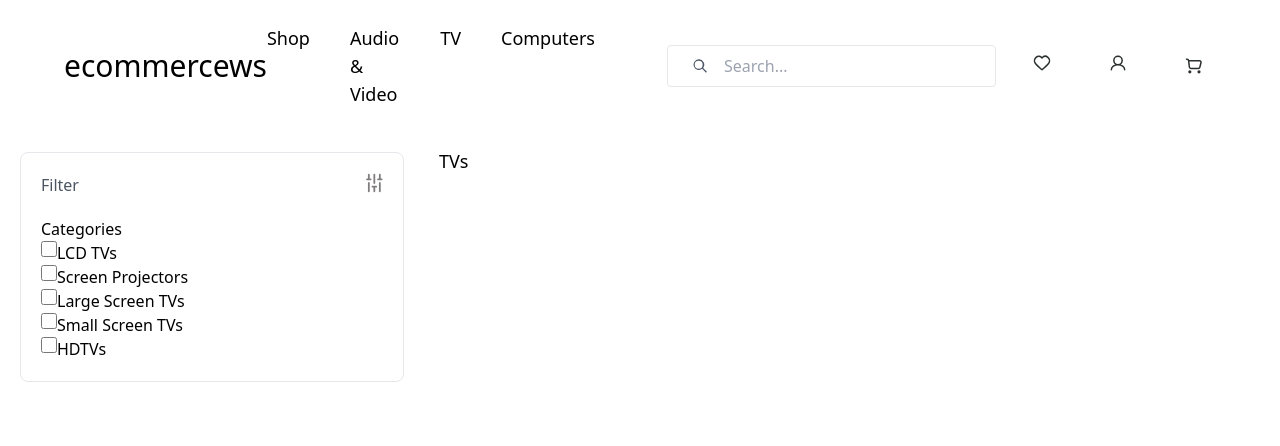
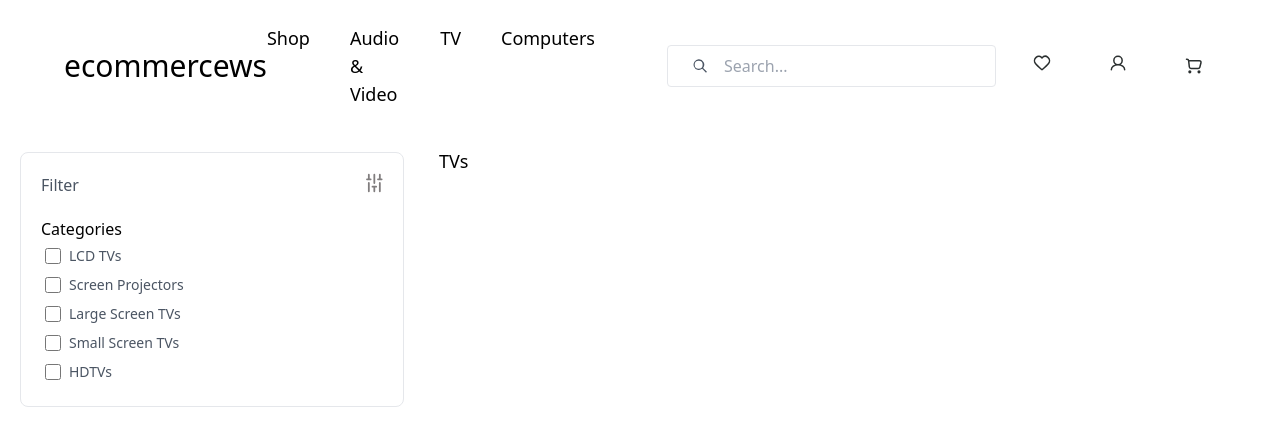
Before and after one commit to asif-kamal/ecommerce-app, a React (Vite) app in the folder ecommerce-app/: page /tv in a window 1280 px wide. Shown: the top 446 px of the page. Built offline with nearby package versions, Linux system fonts and the light colour scheme.

Commit message:
Fixed padding and added styling to text for filter categories

```diff
--- a/ecommerce-app/src/components/Filters/Categories.tsx
+++ b/ecommerce-app/src/components/Filters/Categories.tsx
@@ -15,13 +15,13 @@ const Categories: React.FC<CategoriesProps> = ({ types }) => {
     <div>
       {types?.map((type) => {
         return (
-          <div className="flex" key={type.code}>
+          <div className="flex items-center p-1" key={type.code}>
             <input
               type="checkbox"
               name={type?.code}
-              className="border rounded-lg w-4 h-4 accent-black text-black"
+              className="border rounded-xl w-4 h-4 accent-black text-black"
             />
-            <label htmlFor={type?.code}>{type?.name}</label>
+            <label htmlFor={type?.code} className="px-2 text-[14px] text-gray-600">{type?.name}</label>
           </div>
         );
       })}
```
